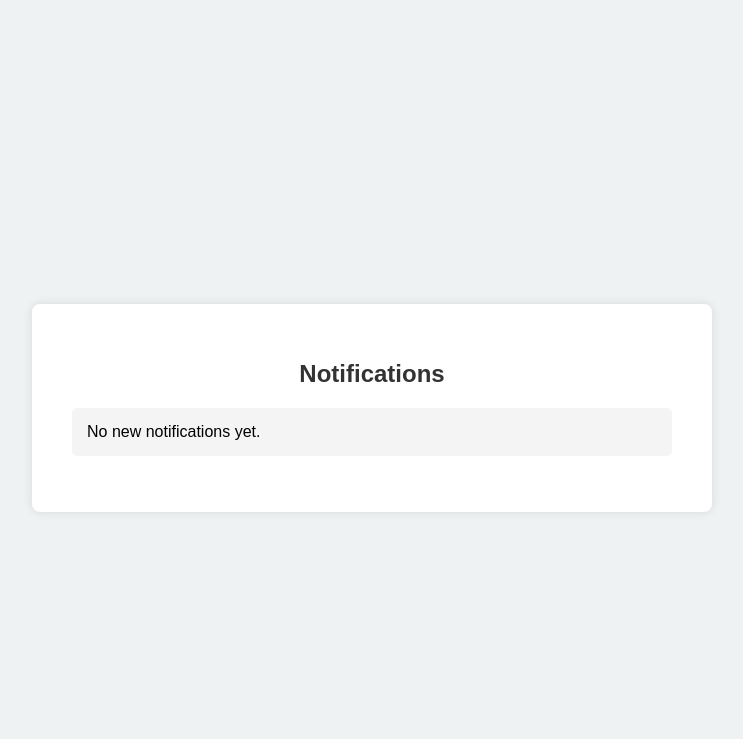
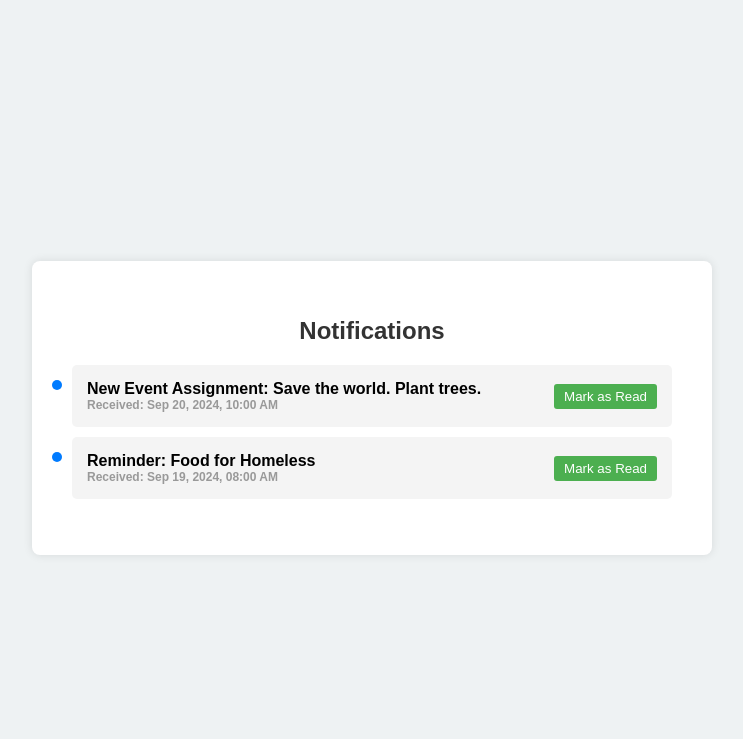
Before and after one commit to zzclark17/4353Fall24, a Flask app: page /notifications in a window 1280 px wide. Shown: the top 739 px of the page, without its empty margins (268-1011 px from the left). Run offline with Flask 3, Linux system fonts and the light colour scheme.

Commit message:
notification, update

```diff
--- a/templates/notifications.html
+++ b/templates/notifications.html
@@ -36,15 +36,97 @@
             margin-bottom: 10px;
             padding: 15px;
             border-radius: 5px;
+            display: flex;
+            justify-content: space-between;
+            align-items: center;
+            position: relative;
+        }
+        li.unread {
+            font-weight: bold;
+        }
+        .blue-circle {
+            width: 10px;
+            height: 10px;
+            background-color: #007bff;
+            border-radius: 50%;
+            position: absolute;
+            top: 15px;
+            left: -20px;
+        }
+        .timestamp {
+            color: #999;
+            font-size: 12px;
+        }
+        .actions {
+            display: flex;
+            gap: 10px;
+        }
+        .actions button {
+            background-color: #4CAF50;
+            color: white;
+            border: none;
+            padding: 5px 10px;
+            border-radius: 3px;
+            cursor: pointer;
         }
     </style>
 </head>
 <body>
     <div class="notifications-container">
         <h1>Notifications</h1>
-        <ul>
-            <li>No new notifications yet.</li>
+        <ul id="notification-list">
+            <li class="unread">
+                <div class="blue-circle"></div>
+                <div>
+                    <strong>New Event Assignment: Save the world. Plant trees.</strong>
+                    <div class="timestamp">Received: Sep 20, 2024, 10:00 AM</div>
+                </div>
+                <div class="actions">
+                    <button class="mark-read">Mark as Read</button>
+                </div>
+            </li>
+            <li class="unread">
+                <div class="blue-circle"></div>
+                <div>
+                    <strong>Reminder: Food for Homeless</strong>
+                    <div class="timestamp">Received: Sep 19, 2024, 08:00 AM</div>
+                </div>
+                <div class="actions">
+                    <button class="mark-read">Mark as Read</button>
+                </div>
+            </li>
         </ul>
     </div>
+
+    <script>
+        const markReadButtons = document.querySelectorAll('.mark-read');
+        const notificationItems = document.querySelectorAll('li.unread');
+
+        markReadButtons.forEach((button, index) => {
+            button.addEventListener('click', function() {
+                const notificationItem = notificationItems[index];
+                markAsRead(notificationItem);
+            });
+        });
+
+        notificationItems.forEach((item) => {
+            item.addEventListener('click', function() {
+                markAsRead(item);
+            });
+        });
+
+        function markAsRead(item) {
+            item.classList.remove('unread');
+
+            const blueCircle = item.querySelector('.blue-circle');
+            if (blueCircle) {
+                blueCircle.remove();
+            }
+
+            const markReadButton = item.querySelector('.mark-read');
+            markReadButton.disabled = true;
+            markReadButton.textContent = "Read";
+        }
+    </script>
 </body>
 </html>
```
Also changed, not shown: database.db.
